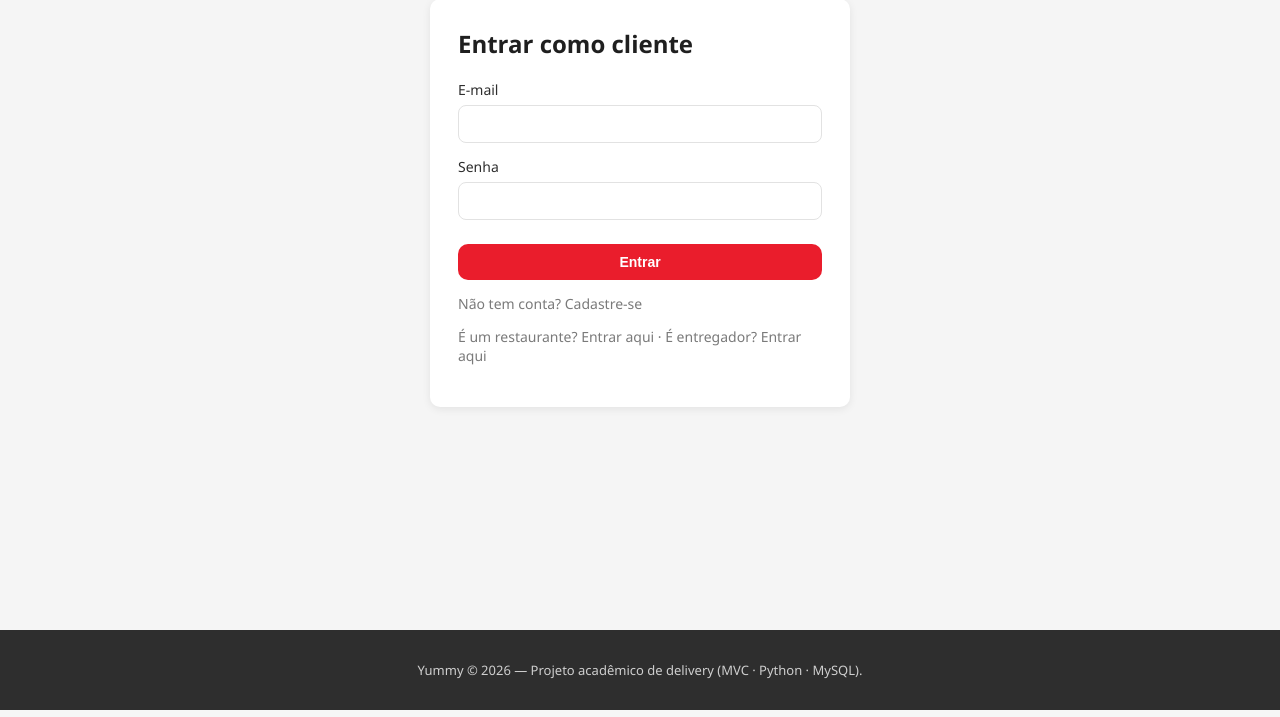
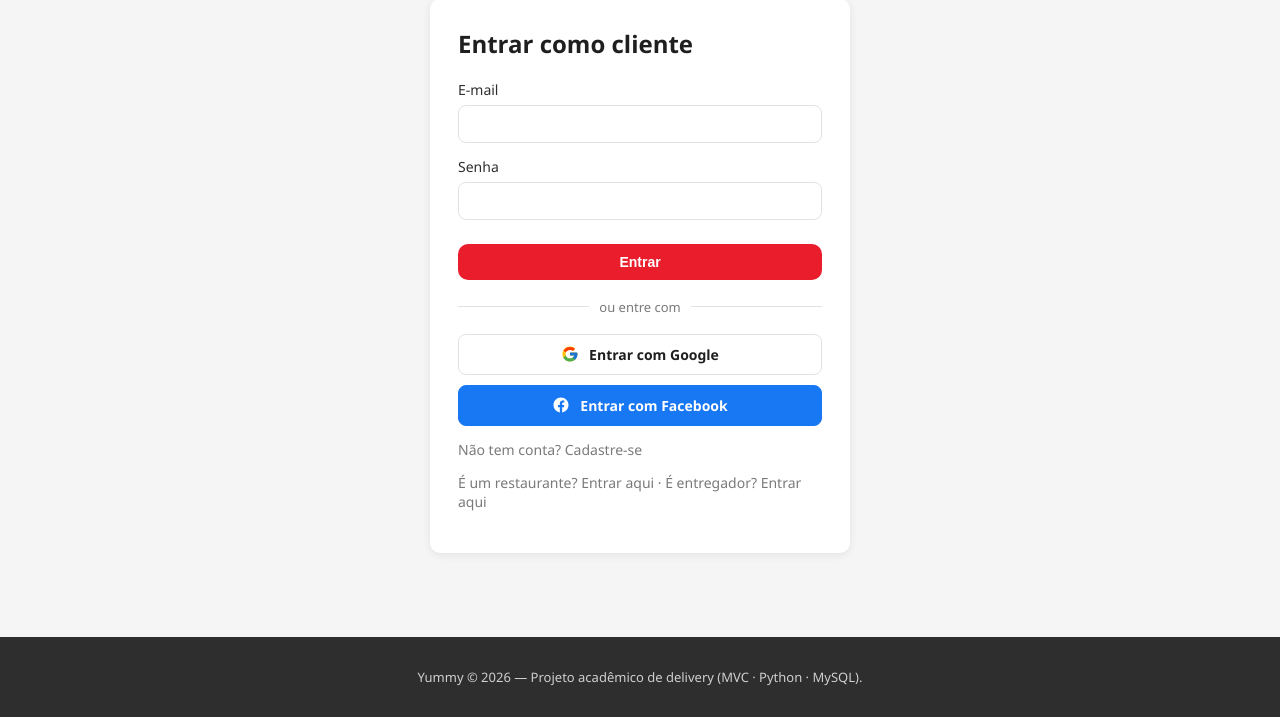
Before and after one commit to Hocrons/Projeto_Yummi, a Flask app: page /auth/cliente/login in a window 1280 px wide. Shown: the part 90-807 px from the top of the page. Run offline with Flask 3, Linux system fonts and the light colour scheme.

Commit message:
Login com integração gmail funcional e facebook não funcional

```diff
--- a/app.py
+++ b/app.py
@@ -2,6 +2,7 @@ import os
 from flask import Flask, session
 from dotenv import load_dotenv
 
+from extensions import oauth
 from controllers.home_ctrl import home_bp
 from controllers.auth_ctrl import auth_bp
 from controllers.cliente_ctrl import cliente_bp
@@ -15,6 +16,9 @@ load_dotenv()
 def create_app():
     app = Flask(__name__)
     app.secret_key = os.getenv("SECRET_KEY", "dev-secret-key-troque-isso")
+
+    # OAuth (login social - Google / Facebook)
+    oauth.init_app(app)
 
     # Blueprints (Controllers)
     app.register_blueprint(home_bp)
--- a/controllers/auth_ctrl.py
+++ b/controllers/auth_ctrl.py
@@ -1,8 +1,16 @@
+import os
+import secrets
 from flask import Blueprint, render_template, request, redirect, url_for, session, flash
+from extensions import oauth
 from models import models
 
 auth_bp = Blueprint("auth", __name__, url_prefix="/auth")
 
+# URL base fixa para o redirect_uri do OAuth. Usar uma URL fixa (em vez de
+# url_for(..., _external=True)) evita o erro "redirect_uri_mismatch": o
+# Flask não fica dependente do Host que o navegador mandou (localhost vs
+# 127.0.0.1 são domínios DIFERENTES para o Google/Facebook).
+BASE_URL = os.getenv("BASE_URL", "http://localhost:5000")
 
 # ---------------------------------------------------------
 # CLIENTE
@@ -42,10 +50,142 @@ def login_cliente():
             session["user_id"] = usuario["id"]
             session["user_tipo"] = "cliente"
             session["user_nome"] = usuario["nome"]
-            session.setdefault("carrinho", {})
+            session.setdefault("carrinho", {"id_restaurante": None, "itens": {}})
             return redirect(url_for("home.index"))
         flash("E-mail ou senha inválidos.", "erro")
     return render_template("cliente/login.html")
+
+
+# ---------------------------------------------------------
+# LOGIN SOCIAL (Google / Facebook) - apenas para clientes
+# ---------------------------------------------------------
+def _logar_usuario_cliente(usuario):
+    session["user_id"] = usuario["id"]
+    session["user_tipo"] = "cliente"
+    session["user_nome"] = usuario["nome"]
+    session.setdefault("carrinho", {"id_restaurante": None, "itens": {}})
+
+
+def _login_ou_cadastrar_social(email, nome, provider):
+    """
+    Se já existe uma conta de CLIENTE com esse e-mail, loga direto.
+    Se o e-mail já pertence a um restaurante/entregador, bloqueia (contas
+    são por tipo de usuário e não podem se misturar).
+    Se não existe ninguém com esse e-mail, manda para uma tela rápida
+    pedindo o CPF (obrigatório no nosso modelo de dados) antes de criar
+    a conta de cliente.
+    """
+    usuario = models.buscar_usuario_por_email(email)
+
+    if usuario:
+        if usuario["tipo"] != "cliente":
+            flash(
+                f"Este e-mail já está cadastrado como conta de {usuario['tipo']}. "
+                f"Use a tela de login de {usuario['tipo']} ou outro e-mail.",
+                "erro",
+            )
+            return redirect(url_for("auth.login_cliente"))
+
+        _logar_usuario_cliente(usuario)
+        flash(f"Login com {provider.capitalize()} realizado!", "sucesso")
+        return redirect(url_for("home.index"))
+
+    # Ainda não existe conta -> guarda os dados do provedor na sessão
+    # e pede só o CPF/telefone para concluir o cadastro.
+    session["cadastro_social"] = {"email": email, "nome": nome, "provider": provider}
+    return redirect(url_for("auth.completar_cadastro_social"))
+
+
+@auth_bp.route("/google/login")
+def login_google():
+    redirect_uri = f"{BASE_URL}{url_for('auth.callback_google')}"
+    return oauth.google.authorize_redirect(redirect_uri)
+
+
+@auth_bp.route("/google/callback")
+def callback_google():
+    try:
+        token = oauth.google.authorize_access_token()
+        userinfo = token.get("userinfo") or {}
+        email = userinfo.get("email")
+        nome = userinfo.get("name", "")
+    except Exception:
+        flash("Não foi possível concluir o login com Google. Tente novamente.", "erro")
+        return redirect(url_for("auth.login_cliente"))
+
+    if not email:
+        flash("Não foi possível obter seu e-mail do Google.", "erro")
+        return redirect(url_for("auth.login_cliente"))
+
+    return _login_ou_cadastrar_social(email, nome, "google")
+
+
+@auth_bp.route("/facebook/login")
+def login_facebook():
+    redirect_uri = f"{BASE_URL}{url_for('auth.callback_facebook')}"
+    return oauth.facebook.authorize_redirect(redirect_uri)
+
+
+@auth_bp.route("/facebook/callback")
+def callback_facebook():
+    try:
+        token = oauth.facebook.authorize_access_token()
+        resp = oauth.facebook.get("me?fields=id,name,email", token=token)
+        perfil = resp.json()
+        email = perfil.get("email")
+        nome = perfil.get("name", "")
+    except Exception:
+        flash("Não foi possível concluir o login com Facebook. Tente novamente.", "erro")
+        return redirect(url_for("auth.login_cliente"))
+
+    if not email:
+        flash(
+            "Seu Facebook não compartilhou um e-mail. "
+            "Cadastre-se pelo formulário normal ou use outro método de login.",
+            "erro",
+        )
+        return redirect(url_for("auth.login_cliente"))
+
+    return _login_ou_cadastrar_social(email, nome, "facebook")
+
+
+@auth_bp.route("/completar-cadastro", methods=["GET", "POST"])
+def completar_cadastro_social():
+    dados = session.get("cadastro_social")
+    if not dados:
+        flash("Sessão expirada. Tente entrar com Google/Facebook novamente.", "erro")
+        return redirect(url_for("auth.login_cliente"))
+
+    if request.method == "POST":
+        nome_final = request.form.get("nome") or dados["nome"] or "Cliente"
+        try:
+            # Conta social não usa senha própria: gera uma senha aleatória
+            # só para preencher o campo obrigatório da tabela usuario.
+            senha_aleatoria = secrets.token_urlsafe(24)
+
+            id_usuario = models.criar_usuario(
+                nome=nome_final,
+                email=dados["email"],
+                senha=senha_aleatoria,
+                telefone=request.form.get("telefone"),
+                tipo="cliente",
+            )
+            models.criar_cliente(
+                id_usuario=id_usuario,
+                cpf=request.form["cpf"],
+                apelido=request.form.get("apelido"),
+            )
+        except Exception as e:
+            flash(f"Erro ao concluir o cadastro: {e}", "erro")
+            return render_template("cliente/completar_cadastro_social.html", dados=dados)
+
+        session.pop("cadastro_social", None)
+        usuario = {"id": id_usuario, "nome": nome_final}
+        _logar_usuario_cliente(usuario)
+        flash("Cadastro concluído! Bem-vindo(a) ao Yummy.", "sucesso")
+        return redirect(url_for("home.index"))
+
+    return render_template("cliente/completar_cadastro_social.html", dados=dados)
 
 
 # ---------------------------------------------------------
--- a/requirements.txt
+++ b/requirements.txt
@@ -2,3 +2,5 @@ Flask==3.0.3
 PyMySQL==1.1.1
 python-dotenv==1.0.1
 Werkzeug==3.0.4
+Authlib==1.7.2
+requests==2.32.3
--- a/static/css/global.css
+++ b/static/css/global.css
@@ -154,6 +154,43 @@ main.container { flex: 1; padding-top: 24px; padding-bottom: 60px; }
 }
 .checkbox-linha, .radio-linha { display: flex; align-items: center; gap: 8px; margin-bottom: 10px; }
 .checkbox-linha input, .radio-linha input { width: auto; }
+
+/* ---------- LOGIN SOCIAL ---------- */
+.divisor-social {
+    display: flex;
+    align-items: center;
+    text-align: center;
+    color: var(--cor-muted);
+    font-size: 13px;
+    margin: 18px 0;
+}
+.divisor-social::before, .divisor-social::after {
+    content: "";
+    flex: 1;
+    border-bottom: 1px solid var(--cor-borda);
+}
+.divisor-social span { padding: 0 10px; }
+
+.botoes-social { display: flex; flex-direction: column; gap: 10px; margin-bottom: 6px; }
+.btn-social {
+    display: flex;
+    align-items: center;
+    justify-content: center;
+    gap: 10px;
+    width: 100%;
+    padding: 10px 16px;
+    border-radius: 8px;
+    font-size: 14px;
+    font-weight: 600;
+    border: 1px solid var(--cor-borda);
+    background: white;
+    color: var(--cor-texto);
+    cursor: pointer;
+}
+.btn-social svg { width: 18px; height: 18px; flex-shrink: 0; }
+.btn-social--google:hover { background: #f7f7f7; }
+.btn-social--facebook { background: #1877f2; border-color: #1877f2; color: white; }
+.btn-social--facebook:hover { background: #166fe0; }
 
 /* ---------- HERO / HOME ---------- */
 .hero { text-align: center; padding: 20px 0 30px; }
--- a/templates/cliente/login.html
+++ b/templates/cliente/login.html
@@ -3,6 +3,7 @@
 {% block content %}
 <div class="form-card">
     <h2>Entrar como cliente</h2>
+
     <form method="post">
         <label>E-mail
             <input type="email" name="email" required>
@@ -12,6 +13,20 @@
         </label>
         <button type="submit" class="btn btn--primary btn--full">Entrar</button>
     </form>
+
+    <div class="divisor-social"><span>ou entre com</span></div>
+
+    <div class="botoes-social">
+        <a href="{{ url_for('auth.login_google') }}" class="btn-social btn-social--google">
+            <svg viewBox="0 0 48 48"><path fill="#FFC107" d="M43.6 20.5H42V20H24v8h11.3c-1.6 4.7-6.1 8-11.3 8-6.6 0-12-5.4-12-12s5.4-12 12-12c3.1 0 5.8 1.1 8 3l5.7-5.7C34.6 6 29.6 4 24 4 12.9 4 4 12.9 4 24s8.9 20 20 20 20-8.9 20-20c0-1.3-.1-2.7-.4-3.5z"/><path fill="#FF3D00" d="M6.3 14.7l6.6 4.8C14.6 15.9 18.9 13 24 13c3.1 0 5.8 1.1 8 3l5.7-5.7C34.6 7 29.6 5 24 5c-7.6 0-14.1 4.3-17.4 10.7z"/><path fill="#4CAF50" d="M24 44c5.5 0 10.4-1.9 14.3-5.2l-6.6-5.6C29.6 34.8 26.9 36 24 36c-5.2 0-9.6-3.3-11.3-8l-6.6 5.1C9.9 39.6 16.4 44 24 44z"/><path fill="#1976D2" d="M43.6 20.5H42V20H24v8h11.3c-.8 2.3-2.2 4.2-4.1 5.6l6.6 5.6C40.5 36.9 44 31 44 24c0-1.3-.1-2.7-.4-3.5z"/></svg>
+            Entrar com Google
+        </a>
+        <a href="{{ url_for('auth.login_facebook') }}" class="btn-social btn-social--facebook">
+            <svg viewBox="0 0 24 24" fill="white"><path d="M22 12.06C22 6.5 17.52 2 12 2S2 6.5 2 12.06c0 5 3.66 9.15 8.44 9.94v-7.03H7.9v-2.9h2.54V9.85c0-2.5 1.49-3.89 3.77-3.89 1.09 0 2.24.2 2.24.2v2.46h-1.26c-1.24 0-1.63.77-1.63 1.56v1.88h2.78l-.44 2.9h-2.34V22c4.78-.79 8.44-4.93 8.44-9.94z"/></svg>
+            Entrar com Facebook
+        </a>
+    </div>
+
     <p class="muted">Não tem conta? <a href="{{ url_for('auth.cadastrar_cliente') }}">Cadastre-se</a></p>
     <p class="muted">
         É um restaurante? <a href="{{ url_for('auth.login_restaurante') }}">Entrar aqui</a> ·
```
Also changed, not shown: extensions.py (added, +30 -0 lines), templates/cliente/cadastrar.html (+15 -0 lines), templates/cliente/completar_cadastro_social.html (added, +26 -0 lines), 1 other file.
